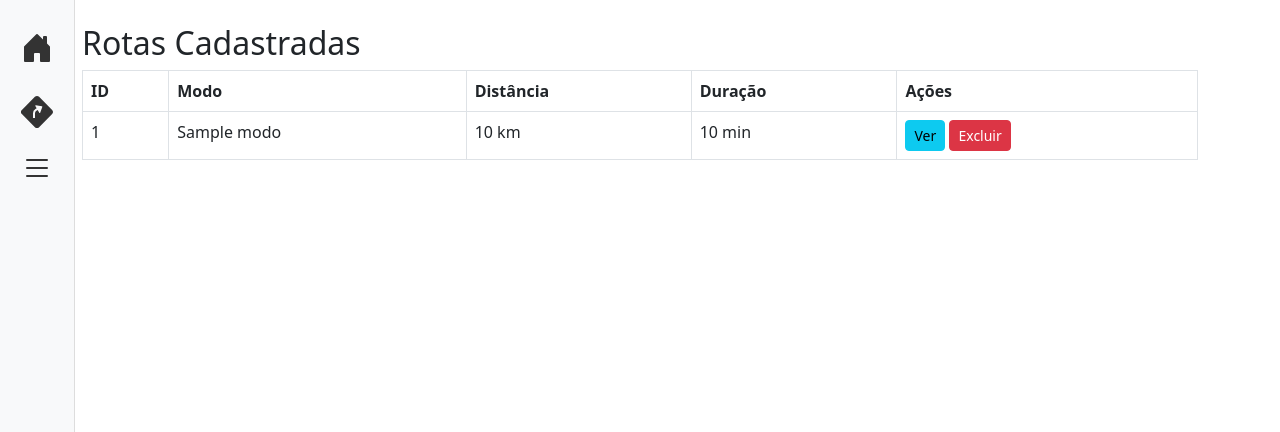
After one commit to hartursouza/route-optimizer, a Flask app: template app/templates/route/list-routes.html in a window 1280 px wide. The commit adds this page. Shown: the top 432 px of the page. Run offline with Flask 3, Linux system fonts and the light colour scheme; the template is opened without the code that fills it: most values are stand-ins (such as "Sample title", 1, 10 or a date in 2020).

Commit message:
feat: list routes

```diff
--- a/app/static/js/app.js
+++ b/app/static/js/app.js
@@ -128,3 +128,34 @@ if (mapContainer) {
     sessionStorage.removeItem("rota");
   }
 }
+
+function deletarRota(id) {
+  if (confirm("Deseja realmente excluir esta rota?")) {
+    fetch(`/route/delete/${id}`, {
+      method: "POST",
+    }).then((res) => location.reload());
+  }
+}
+
+async function visualizarRota(enderecos, profile) {
+  const res = await fetch("/route/optimized", {
+    method: "POST",
+    headers: { "Content-Type": "application/json" },
+    body: JSON.stringify({ enderecos, profile }),
+  });
+
+  const data = await res.json();
+
+  if (data.erro) {
+    alert("Erro ao gerar a rota: " + data.erro);
+    return;
+  }
+
+  data.modo = profile;
+  data.distancia_km = data.features[0].properties.summary.distance / 1000;
+  data.duracao_min = data.features[0].properties.summary.duration / 60;
+  data.enderecos = enderecos;
+
+  sessionStorage.setItem("rota", JSON.stringify(data));
+  window.location.href = "/";
+}
--- /dev/null
+++ b/app/templates/route/list-routes.html
@@ -0,0 +1,40 @@
+{% extends "base.html" %} {% block content %}
+<div class="container mt-4">
+  <h2>Rotas Cadastradas</h2>
+  <table class="table table-bordered">
+    <thead>
+      <tr>
+        <th>ID</th>
+        <th>Modo</th>
+        <th>Distância</th>
+        <th>Duração</th>
+        <th>Ações</th>
+      </tr>
+    </thead>
+    <tbody>
+      {% for rota in rotas %}
+      <tr>
+        <td>{{ rota.id }}</td>
+        <td>{{ rota.modo }}</td>
+        <td>{{ rota.distancia_total }} km</td>
+        <td>{{ rota.duracao_total }} min</td>
+        <td>
+          <button
+            class="btn btn-sm btn-info"
+            onclick='visualizarRota({{ rota.enderecos|tojson }}, "{{ rota.modo }}")'
+          >
+            Ver
+          </button>
+          <button
+            class="btn btn-sm btn-danger"
+            onclick="deletarRota({{ rota.id }})"
+          >
+            Excluir
+          </button>
+        </td>
+      </tr>
+      {% endfor %}
+    </tbody>
+  </table>
+</div>
+{% endblock %}
--- a/app/templates/sidebar.html
+++ b/app/templates/sidebar.html
@@ -32,5 +32,22 @@
         </svg>
       </a>
     </li>
+    <li>
+      <a href="route/list" class="nav-link" title="Minhas Rotas"
+        ><svg
+          xmlns="http://www.w3.org/2000/svg"
+          width="32"
+          height="32"
+          fill="currentColor"
+          class="bi bi-list"
+          viewBox="0 0 16 16"
+        >
+          <path
+            fill-rule="evenodd"
+            d="M2.5 12a.5.5 0 0 1 .5-.5h10a.5.5 0 0 1 0 1H3a.5.5 0 0 1-.5-.5m0-4a.5.5 0 0 1 .5-.5h10a.5.5 0 0 1 0 1H3a.5.5 0 0 1-.5-.5m0-4a.5.5 0 0 1 .5-.5h10a.5.5 0 0 1 0 1H3a.5.5 0 0 1-.5-.5"
+          />
+        </svg>
+      </a>
+    </li>
   </ul>
 </div>
```
Also changed, not shown: app/views/route.py (+16 -4 lines).
